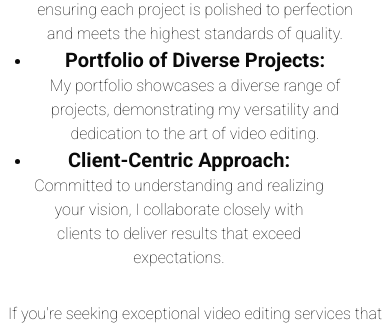
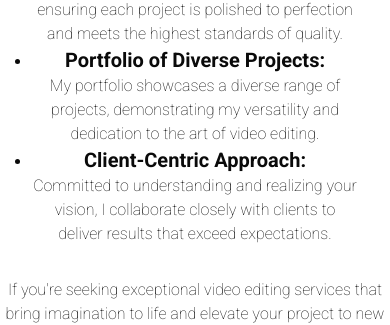
Before and after one commit to AimalShah/portfolio-project, a React (Vite) app: page / in a window 390 px wide. Shown: the part 1371-1696 px from the top of the page. Built offline with nearby package versions, Linux system fonts and the light colour scheme; no server answers.

Commit message:
fixed alignment

```diff
--- a/src/pages/about/services.tsx
+++ b/src/pages/about/services.tsx
@@ -47,15 +47,15 @@ export default function Services() {
           <li className="font-thin dark:text-[#737373] lg:text-justify text-center lg:pr-8 list-disc">
             <span className="font-semibold text-xl">
               Portfolio of Diverse Projects:
-            </span>{" "}
+            </span>
             <br />
             My portfolio showcases a diverse range of projects, demonstrating my
             versatility and dedication to the art of video editing.
           </li>
-          <li className="font-thin dark:text-[#737373] lg:text-justify text-center pr-8 list-disc">
+          <li className="font-thin dark:text-[#737373] lg:text-justify text-center lg:pr-8 list-disc">
             <span className="font-semibold text-xl">
               Client-Centric Approach:
-            </span>{" "}
+            </span>
             <br /> Committed to understanding and realizing your vision, I
             collaborate closely with clients to deliver results that exceed
             expectations.
```
